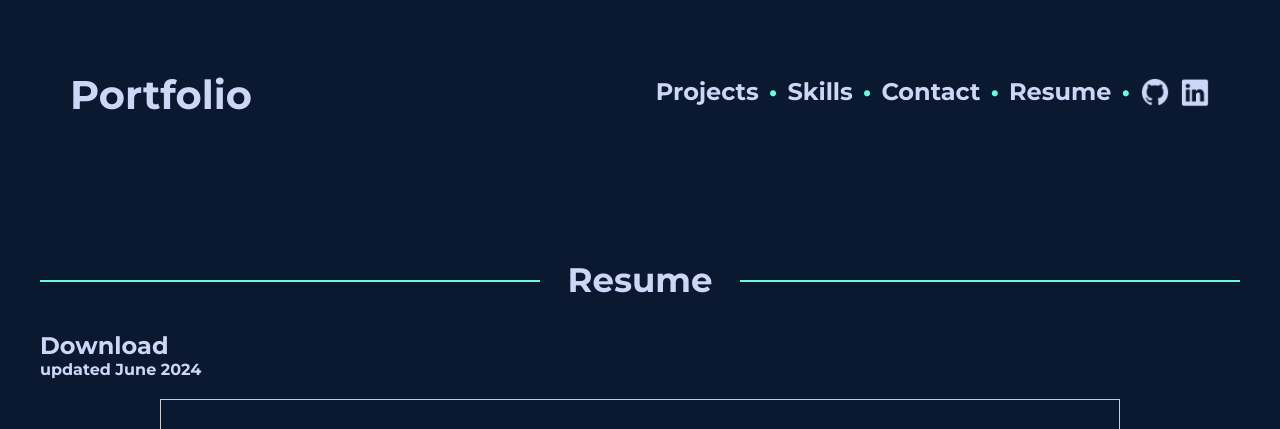
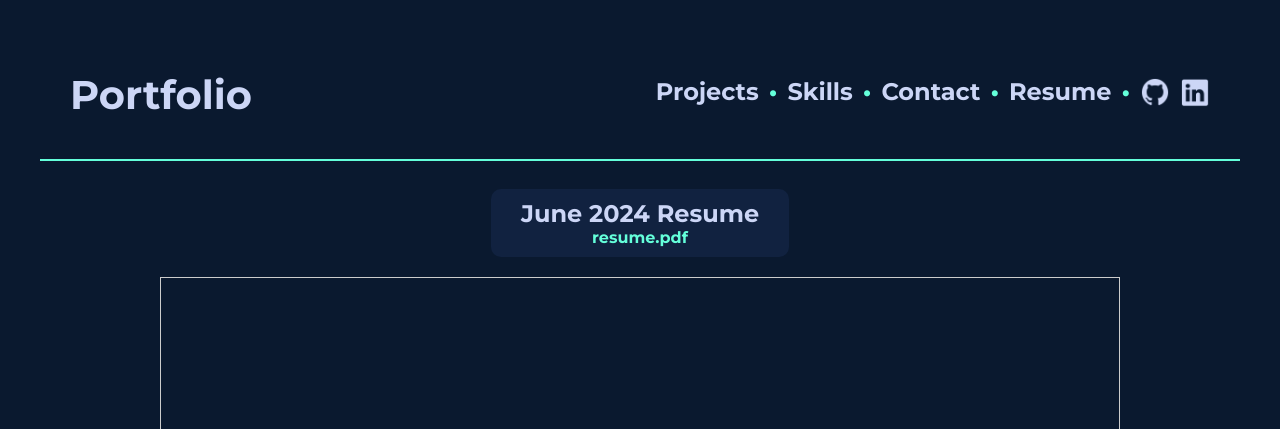
Before and after one commit to achen2304/portfolio-website, a React (Vite) app: page /resume in a window 1280 px wide. Shown: the top 429 px of the page. Built offline with nearby package versions, Linux system fonts and the light colour scheme.

Commit message:
final touches

```diff
--- a/server.js
+++ b/server.js
@@ -38,8 +38,8 @@ app.post('/contact', (req, res) => {
   const { Name, Email, Message } = req.body;
 
   const mailOptions = {
-    from: process.env.EMAIL, // Ensure the email is correct here
-    to: process.env.EMAIL,   // Sending to your own email
+    from: process.env.EMAIL,
+    to: process.env.EMAIL,
     subject: 'New Contact Form Submission',
     text: `Name: ${Name}\nEmail: ${Email}\nMessage: ${Message}`
   };
--- a/src/components/Resume/resume.jsx
+++ b/src/components/Resume/resume.jsx
@@ -7,16 +7,21 @@ import samplePDF from '../../../public/resume.pdf'; // Adjust the path to your P
 export const Resume = () => {
   return (
     <section className={styles.container} id="resume">
-     <h1 className={styles.header}>Resume</h1>
-        <div>
-          <h2>Download</h2>
-          <p>updated June 2024</p>
-        </div>
-        <div className={styles.pdfContainer}>
-          <Worker workerUrl={`https://unpkg.com/pdfjs-dist@3.11.174/build/pdf.worker.min.js`}>
-              <Viewer fileUrl={samplePDF}/>
-          </Worker>
-        </div>
+      <h1 className={styles.header}></h1>
+      <div className={styles.downloadSection}>
+        <a href={samplePDF} download="resume.pdf" className={styles.downloadLink}>
+          <div className={styles.infoContainer}>
+            <h2>June 2024 Resume</h2>
+            <p>resume.pdf</p>
+          </div>
+        </a>
+      </div>
+      <div className={styles.pdfContainer}>
+        <Worker workerUrl={`https://unpkg.com/pdfjs-dist@3.11.174/build/pdf.worker.min.js`}>
+          <Viewer fileUrl={samplePDF} />
+        </Worker>
+      </div>
+
     </section>
   );
 };
--- a/src/components/Resume/resume.module.css
+++ b/src/components/Resume/resume.module.css
@@ -1,7 +1,8 @@
 .container {
   display: flex;
   flex-direction: column;
-  padding-top: 100px;
+  align-items: center;
+  padding-top: 0;
   gap: 20px;
   color: var(--color-text);
   z-index: 1;
@@ -25,7 +26,7 @@
   background-color: var(--color-primary);
   position: absolute;
   top: 50%;
-  width: calc(50% - 100px);
+  width: calc(100% - 100px);
 }
 
 .header::before {
@@ -46,3 +47,33 @@
   border: 1px solid #ccc;
   overflow: hidden;
 }
+
+.downloadSection {
+  display: flex;
+  justify-content: center;
+  align-items: center;
+  margin-top: 0;
+  width: 100%;
+}
+
+.infoContainer {
+  display: flex;
+  flex-direction: column;
+  align-items: center;
+  justify-content: center;
+  background-color: var(--color-bg2);
+  border-radius: 10px;
+  padding: 10px 30px;
+  text-align: center;
+}
+
+a {
+  font-size: 1em;
+  color: var(--color-primary);
+  text-decoration: none;
+  display: inline-block;
+}
+
+.infoContainer h2 {
+  color: var(--color-text);
+}
```
